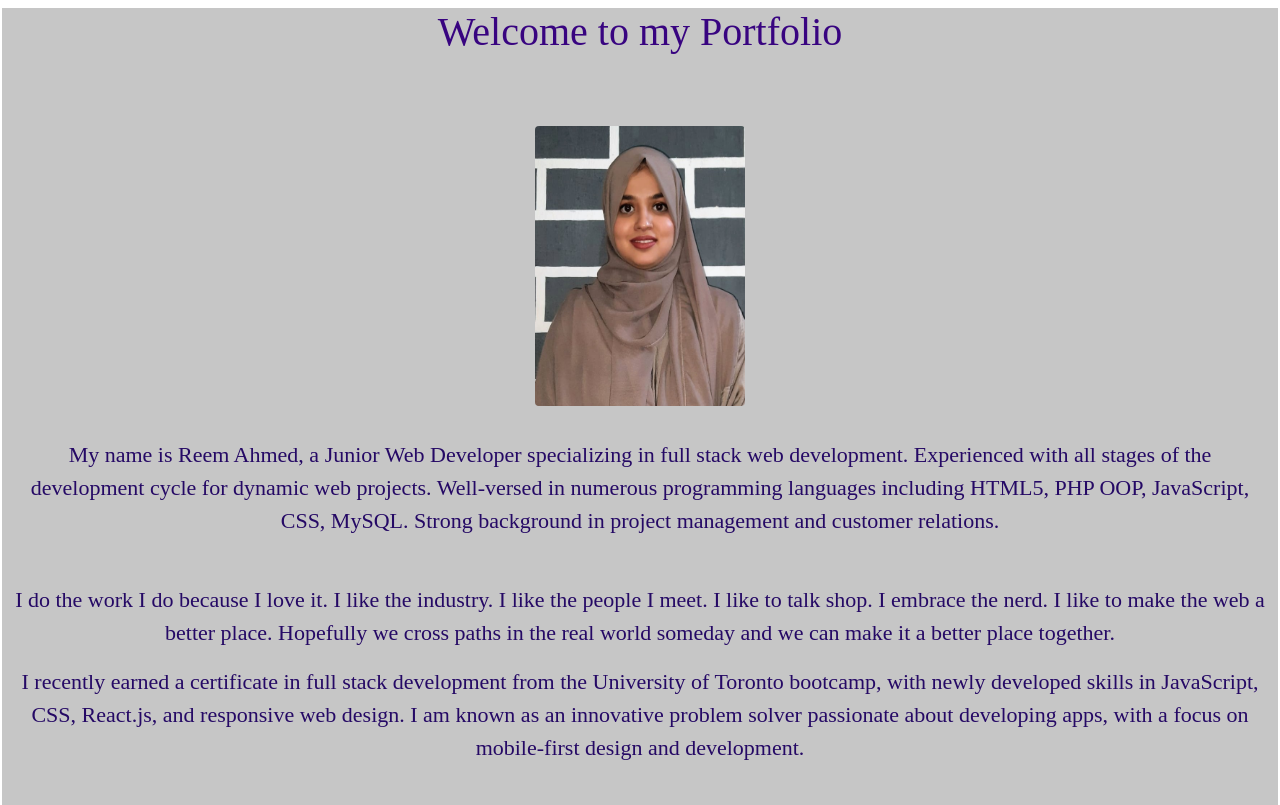
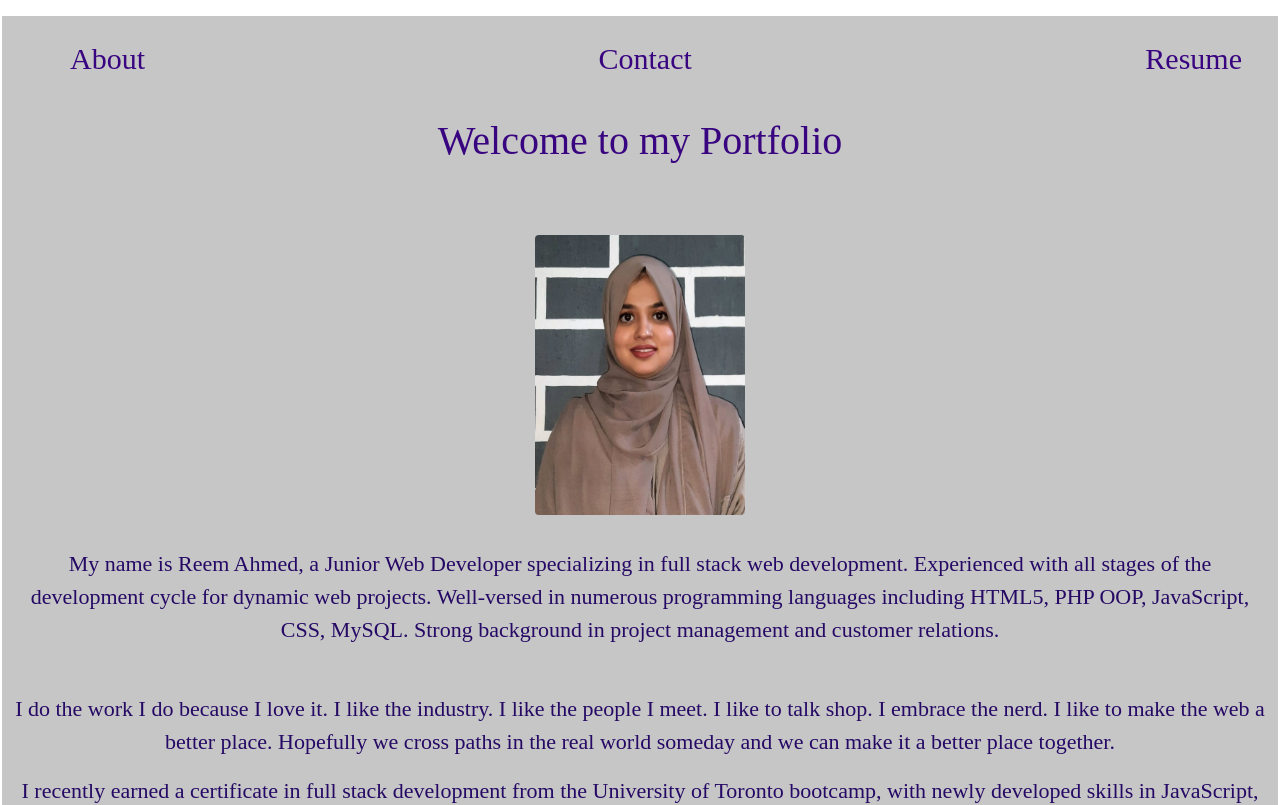
Before and after one commit to ReemMDA99/react-portfolio-reem, a React (Create React App) app: page / in a window 1280 px wide. Shown: the top 805 px of the page. Built offline with nearby package versions, Linux system fonts and the light colour scheme.

Commit message:
add styles to header

```diff
--- a/src/App.css
+++ b/src/App.css
@@ -1,5 +1,5 @@
 .App {
-  --primary-color: aqua;
+
 	text-align: center;
 	font-size: 20px;
 	box-sizing: border-box;
--- a/src/App.js
+++ b/src/App.js
@@ -1,36 +1,39 @@
+// import React library
 import React, { useEffect, useState } from "react";
+// import style page
+import './App.css'
 // import all components
-
 import About from './components/About';
 import Navigation from "./components/Navigation";
 import Header from "./components/Header";
 // import logo from './logo.svg';
-// import style page
-import './App.css';
+
 
 function App() {
   useEffect(() => {
+
 		document.title = "Reem Ahmed's Portfolio";
 	}, []);
 
   const [categories] = useState([
     { name: "About", description:"bcvxb"},
-    // {name: "Navigation", description:"saretgf"},
     { name: "Contact", description:"cxvxcvcxv"},
     { name: "Resume", description:"xcvxcvxcvxcv"},
   ]);
   const [thisCategory, setThisCategory] = useState("About");
 
   return (
-      <div className="App">
-        <header
-          categories={categories}
-          thisCategory= {thisCategory}
-          setThisCategory={setThisCategory}>
-        </header>
-        {thisCategory === "About" && <About />}
-        {/* {thisCategory ==="Navigation" && <Navigation/>} */}
-      </div>
+    <div className="App">
+      <Navigation
+        categories={categories}
+        thisCategory= {thisCategory}
+        setThisCategory={setThisCategory}>
+      </Navigation>
+
+      {thisCategory === "About" && <About/>}
+
+    </div>
+
       /* <div>
 				<main>{renderCategory()}</main>
 			</div>
--- a/src/components/Header/index.js
+++ b/src/components/Header/index.js
@@ -3,6 +3,18 @@ import Navigation from "../Navigation";
 
 function Header(props) {
     const { thisCategory, setThisCategory } = props;
+    return(
+        <header>
+            <h2>Reem's Portfolio</h2>
+            <div>
+                <Navigation
+                    thisCategory={thisCategory}
+                    setThisCategory={setThisCategory}>
+
+                </Navigation>
+            </div>
+        </header>
+    )
 }
 
 export default Header;
--- a/src/components/Navigation/nav-style.css
+++ b/src/components/Navigation/nav-style.css
@@ -12,12 +12,14 @@ nav ul {
 nav ul li {
 	padding: 20px;
 	font-size: 30px;
-	color: var(--primary-color);
+	color: rgb(56, 4, 128);
+    font-family: 'Times New Roman', Times, serif;
 }
 
 nav ul li:hover {
 	background-color: var(--primary-color);
-	color: black;
+	color: rgb(255, 255, 255);
+    background-color: rgb(126, 88, 161);
 	border-radius: 15px;
 	text-shadow: none;
 }
```
Also changed, not shown: src/components/Header/header-style.css (+11 -0 lines).
